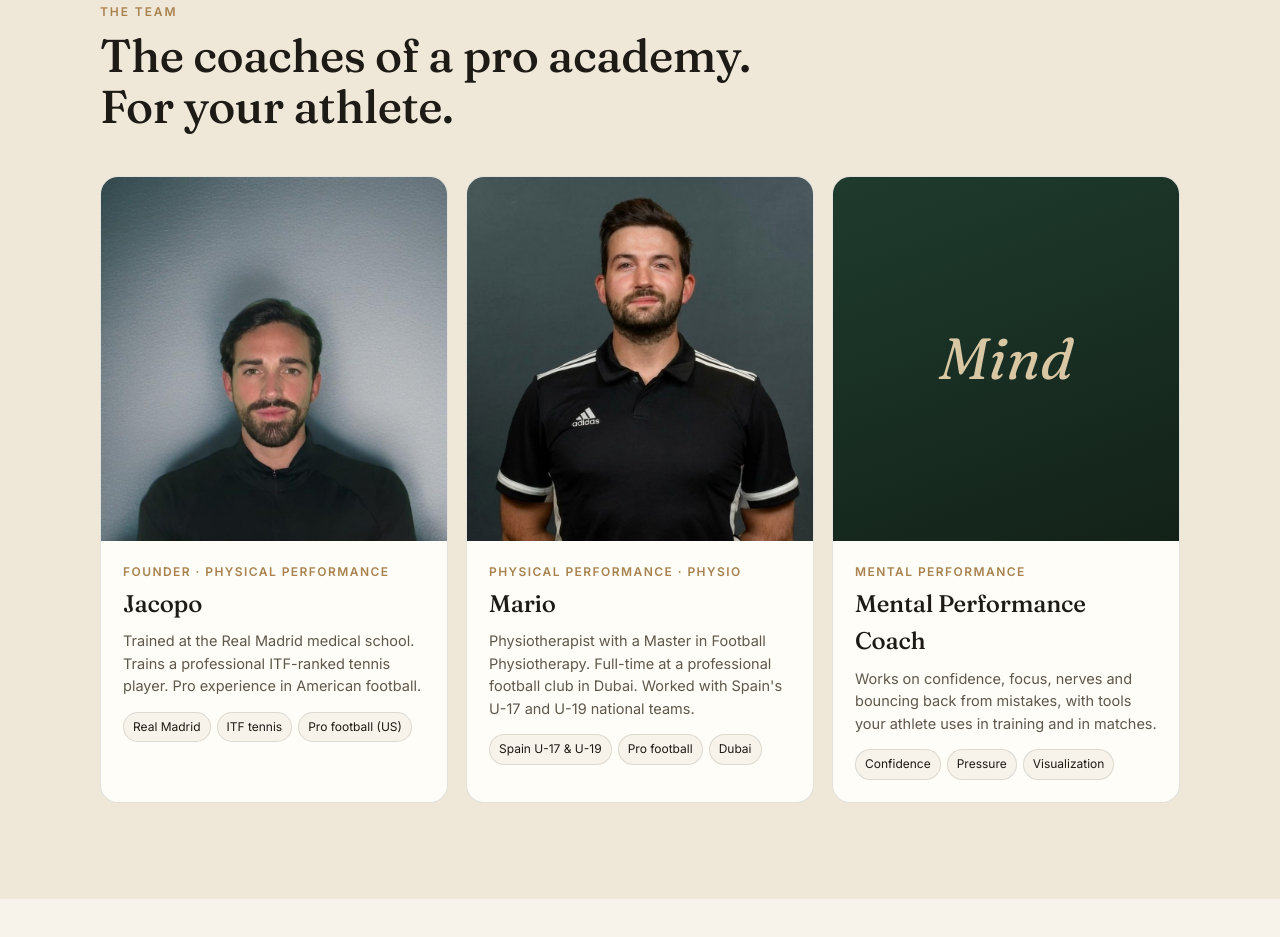
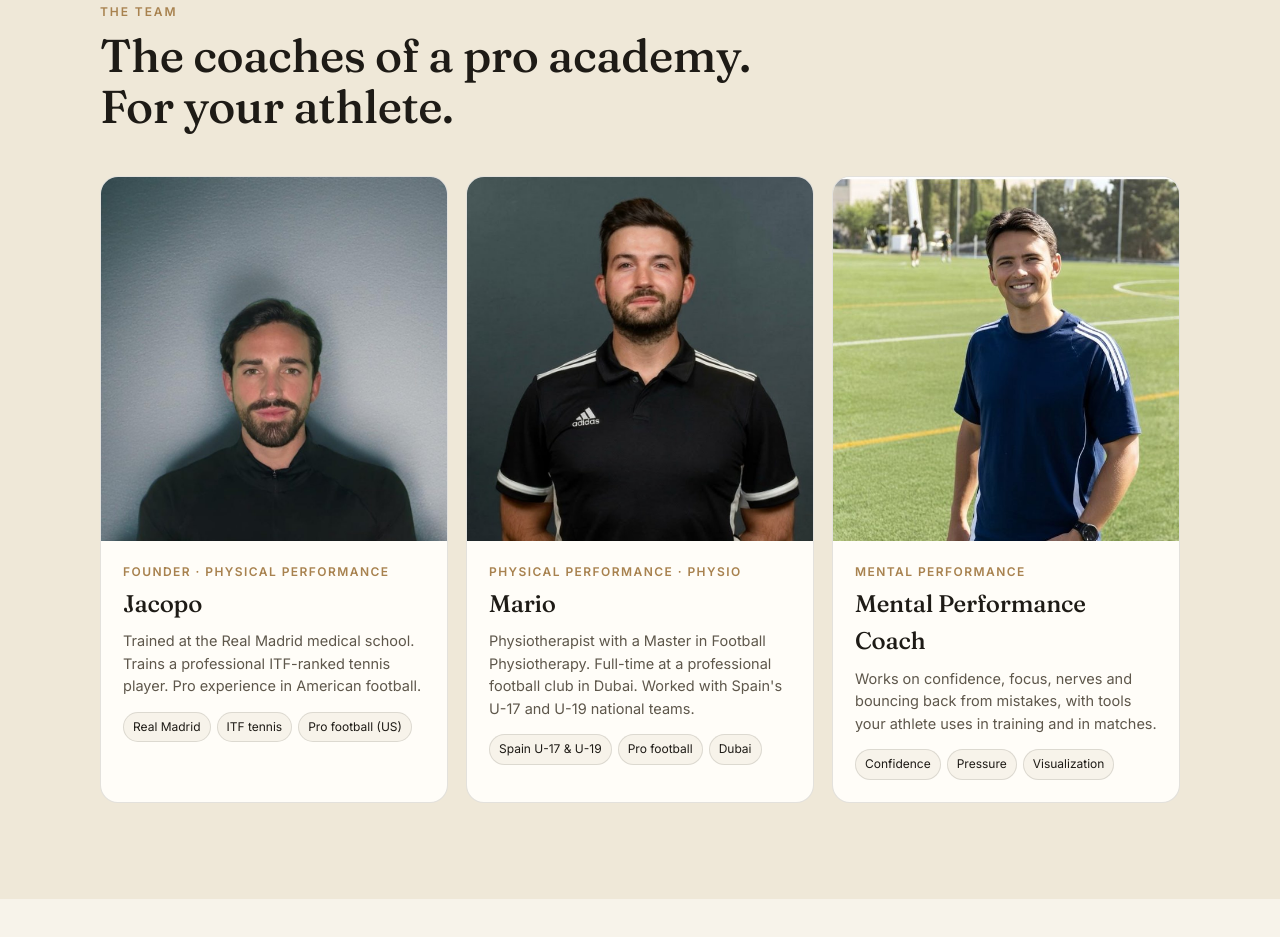
Before and after one commit to tscacademy/tsc-website, a plain HTML site: page index.html in a window 1280 px wide. Shown: the part 3495-4432 px from the top of the page. Drawn offline with Linux system fonts and the light colour scheme.

Commit message:
Add Mental Performance Coach photo
Co-Authored-By: Claude Opus 5.5 <noreply@anthropic.com>
Claude-Session: https://claude.ai/code/session_01T2k9R597U4w3i7FFuzcKfd

```diff
--- a/index.html
+++ b/index.html
@@ -244,7 +244,7 @@
         </div>
       </div>
       <div class="member">
-        <div class="ph" aria-hidden="true">Mind</div>
+        <img src="/images/magnus.jpg" alt="TSC Mental Performance Coach" loading="lazy" width="632" height="630">
         <div class="body">
           <div class="role">Mental Performance</div>
           <h3>Mental Performance Coach</h3>
```
